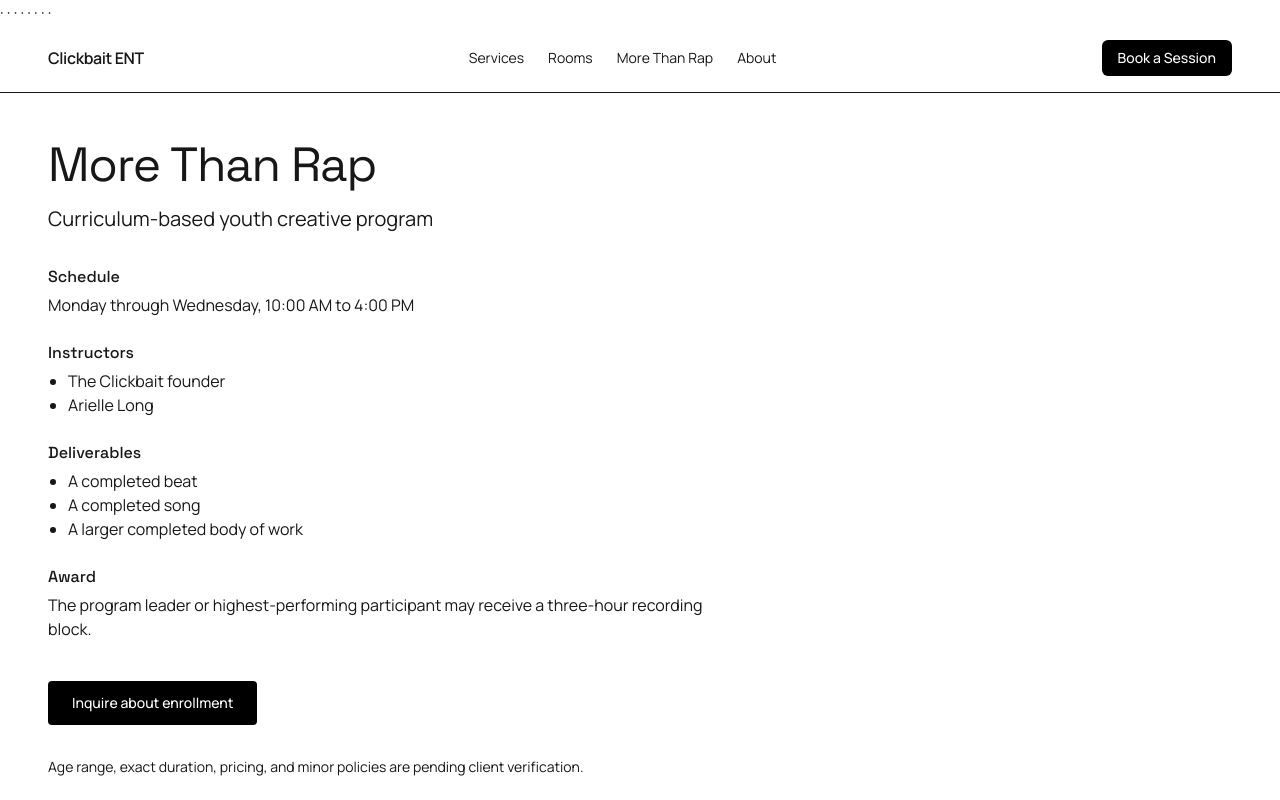
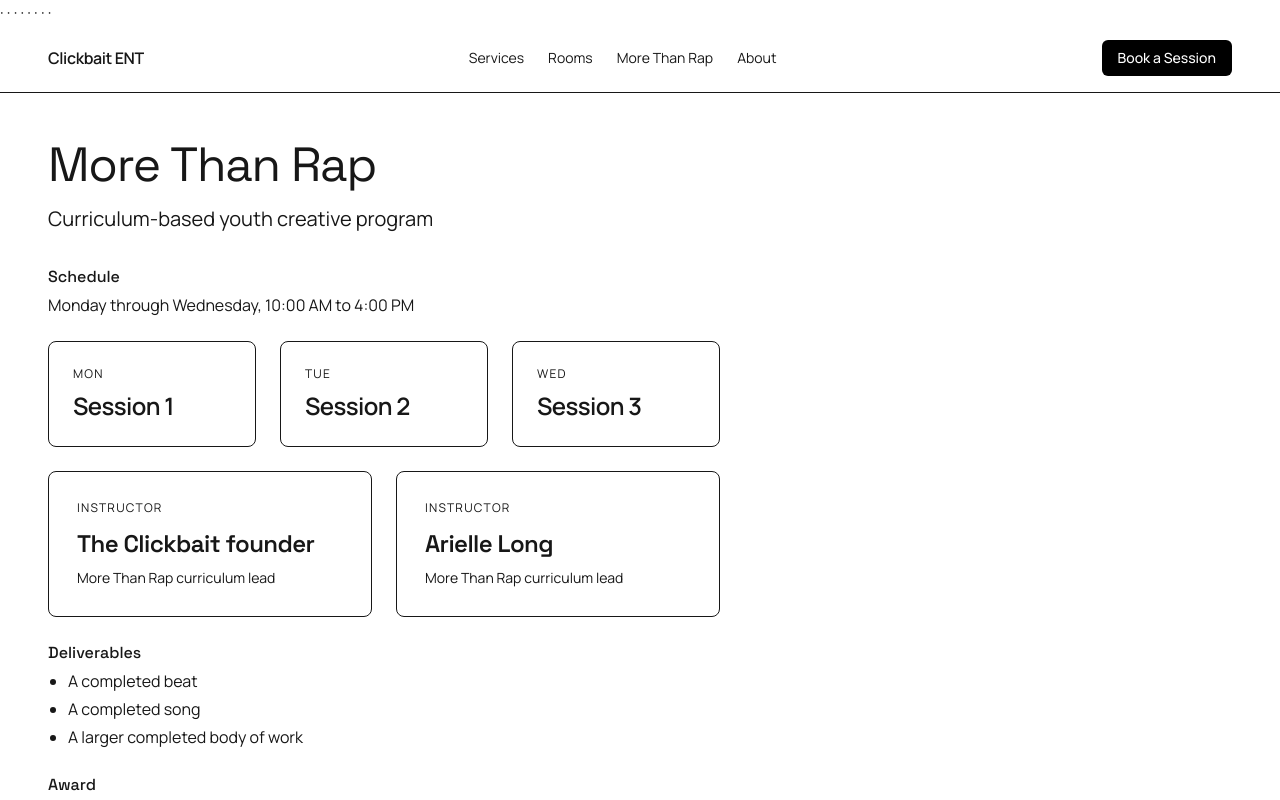
Before and after one commit to soundsbyswagg/clickbait-studios-web, a Next.js app: page /more-than-rap in a window 1280 px wide. Shown: the top 800 px of the page. Built offline with nearby package versions, Linux system fonts and the light colour scheme.

Commit message:
feat: complete Todo 08 more than rap timeline instructor cards enrollment handoff

```diff
--- a/app/more-than-rap/page.tsx
+++ b/app/more-than-rap/page.tsx
@@ -1,5 +1,12 @@
 import Link from 'next/link';
 import { moreThanRap } from '@/content/site';
+import { ProgramTimeline } from '@/components/program/ProgramTimeline';
+import { InstructorCard } from '@/components/program/InstructorCard';
+
+export const metadata = {
+  title: 'More Than Rap | Clickbait ENT',
+  description: 'Curriculum-based youth creative program at Clickbait ENT in Atlanta. Schedule, instructors, and enrollment details.',
+};
 
 export default function MoreThanRapPage() {
   return (
@@ -9,39 +16,34 @@ export default function MoreThanRapPage() {
 
       <div className="max-w-2xl space-y-6 text-muted">
         <div>
-          <h3 className="font-medium mb-1">Schedule</h3>
+          <h2 className="font-medium text-foreground mb-1">Schedule</h2>
           <p>{moreThanRap.schedule}</p>
         </div>
 
-        <div>
-          <h3 className="font-medium mb-1">Instructors</h3>
-          <ul className="list-disc pl-5">
-            {moreThanRap.instructors.map((i, idx) => <li key={idx}>{i}</li>)}
-          </ul>
-        </div>
+        <ProgramTimeline />
+
+        <InstructorCard />
 
         <div>
-          <h3 className="font-medium mb-1">Deliverables</h3>
-          <ul className="list-disc pl-5">
+          <h2 className="font-medium text-foreground mb-1">Deliverables</h2>
+          <ul className="list-disc pl-5 space-y-1">
             {moreThanRap.deliverables.map((d, idx) => <li key={idx}>{d}</li>)}
           </ul>
         </div>
 
         {moreThanRap.award && (
           <div>
-            <h3 className="font-medium mb-1">Award</h3>
+            <h2 className="font-medium text-foreground mb-1">Award</h2>
             <p>{moreThanRap.award}</p>
           </div>
         )}
       </div>
 
       <div className="mt-10">
-        <Link href="/contact" className="inline-flex bg-black text-white px-6 py-3 rounded text-sm font-medium">Inquire about enrollment</Link>
+        <Link href="/contact?topic=More%20Than%20Rap" className="inline-flex bg-black text-white px-6 py-3 text-sm font-medium rounded">
+          Inquire about enrollment
+        </Link>
       </div>
-
-      <p className="mt-8 text-sm text-muted">
-        Age range, exact duration, pricing, and minor policies are pending client verification.
-      </p>
     </main>
   );
 }
--- /dev/null
+++ b/components/program/InstructorCard.tsx
@@ -0,0 +1,26 @@
+'use client';
+
+import { moreThanRap } from '@/content/site';
+import { motion } from 'framer-motion';
+import { MOTION } from '@/lib/motion';
+
+export function InstructorCard() {
+  return (
+    <div className="grid md:grid-cols-2 gap-6">
+      {moreThanRap.instructors.map((name, index) => (
+        <motion.div
+          key={name}
+          className="studio-card border border-border p-7 rounded-lg"
+          initial={{ y: 20 }}
+          whileInView={{ y: 0 }}
+          viewport={{ once: true, amount: 0.4 }}
+          transition={{ delay: index * MOTION.stagger, duration: MOTION.normal }}
+        >
+          <div className="text-xs uppercase tracking-widest text-muted mb-3">Instructor</div>
+          <h3 className="text-2xl font-semibold tracking-tight mb-2">{name}</h3>
+          <p className="text-sm text-muted">More Than Rap curriculum lead</p>
+        </motion.div>
+      ))}
+    </div>
+  );
+}
--- /dev/null
+++ b/components/program/ProgramTimeline.tsx
@@ -0,0 +1,30 @@
+'use client';
+
+import { motion } from 'framer-motion';
+import { MOTION } from '@/lib/motion';
+
+export function ProgramTimeline() {
+  const days = [
+    { day: 'Mon', label: 'Session 1' },
+    { day: 'Tue', label: 'Session 2' },
+    { day: 'Wed', label: 'Session 3' },
+  ];
+
+  return (
+    <div className="flex flex-col gap-6 md:flex-row">
+      {days.map((item, index) => (
+        <motion.div
+          key={item.day}
+          className="studio-card border border-border p-6 rounded-lg flex-1"
+          initial={{ y: 20 }}
+          whileInView={{ y: 0 }}
+          viewport={{ once: true, amount: 0.5 }}
+          transition={{ delay: index * MOTION.stagger, duration: MOTION.normal }}
+        >
+          <div className="text-xs uppercase tracking-widest text-muted mb-2">{item.day}</div>
+          <div className="text-2xl font-semibold tracking-tight">{item.label}</div>
+        </motion.div>
+      ))}
+    </div>
+  );
+}
```
